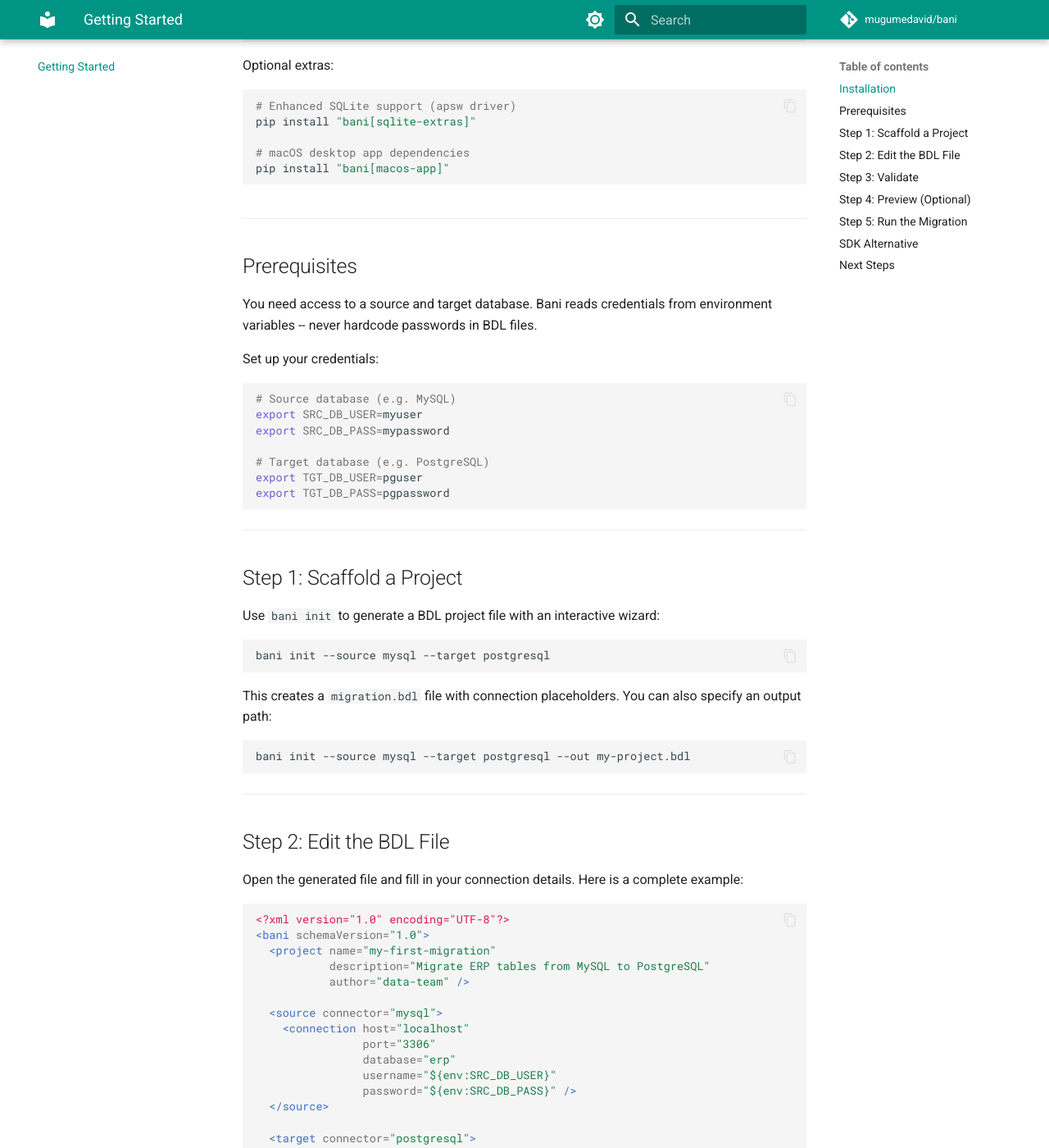
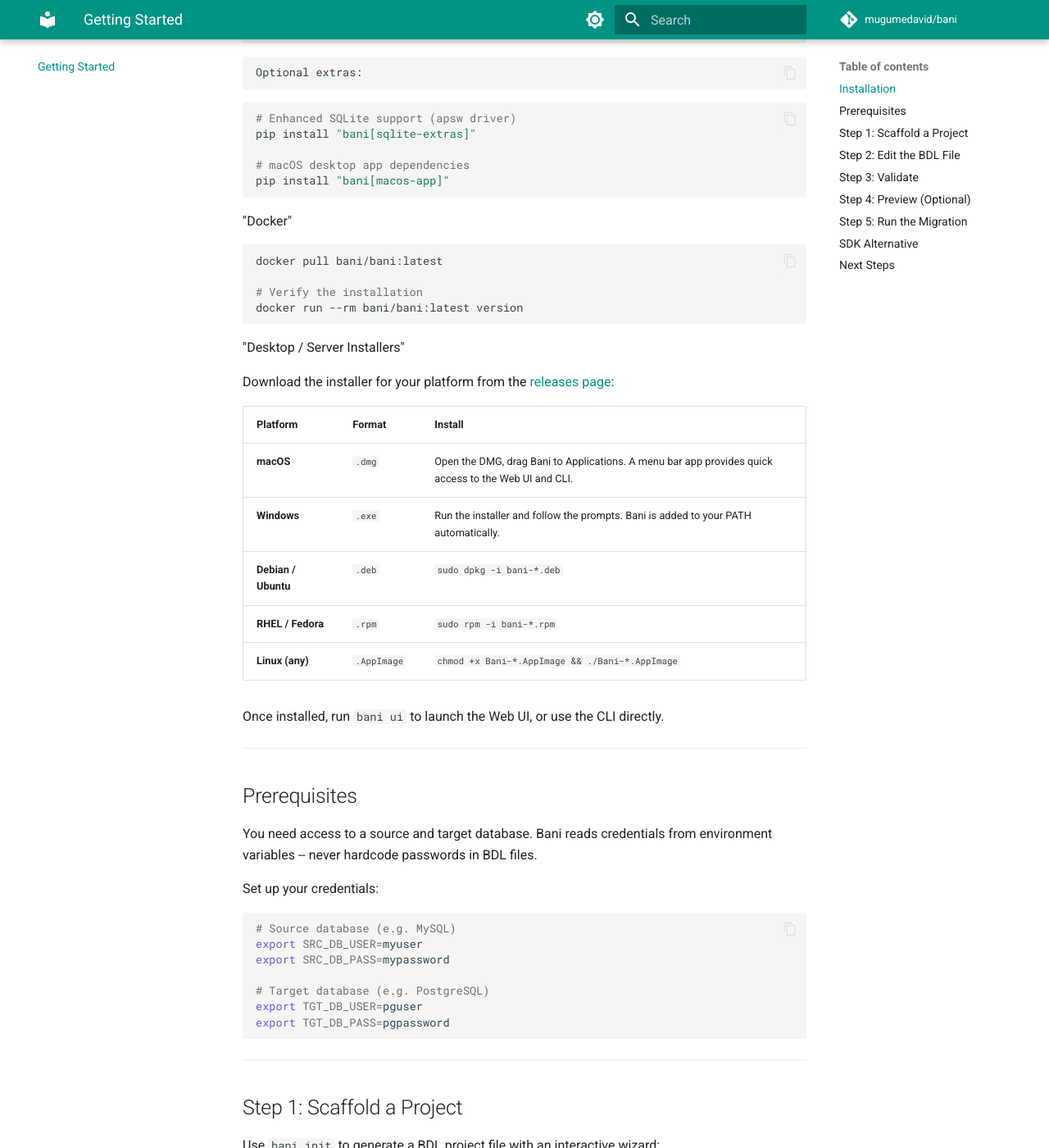
Before and after one commit to mugumedavid/bani, an MkDocs documentation site: the page built from docs/getting-started.md, in a window 1280 px wide and 1400 px high, scrolled down 501 px. Shown: the whole window at 82% size. Built offline with MkDocs 1.6.1 and Material for MkDocs 9.7.7, drawn with Linux system fonts in a browser that asks for light colours; comment, search, counter and statistics services are not loaded; the version menu is left out; some of the changed text lies outside the part shown.

Commit message:
fix: Windows installer now launches Web UI after install
- Add bani-ui.vbs hidden launcher (pythonw.exe, no console window)
- Desktop shortcut "Bani" launches Web UI in browser
- Post-install auto-launches Web UI instead of just printing version
- Getting Started docs now list all platform installers (macOS/Windows/Linux)

Co-Authored-By: Claude Opus 4.6 (1M context) <noreply@anthropic.com>

````diff
--- a/docs/getting-started.md
+++ b/docs/getting-started.md
@@ -6,38 +6,48 @@ This guide walks you through installing Bani and running your first database mig
 
 ## Installation
 
-=== "pip / uv"
+"pip / uv"
 
-    ```bash
-    # Using pip
-    pip install bani
+```bash
+# Using pip
+pip install bani
 
-    # Using uv (recommended for faster installs)
-    uv pip install bani
-    ```
+# Using uv (recommended for faster installs)
+uv pip install bani
+```
 
     Optional extras:
 
-    ```bash
-    # Enhanced SQLite support (apsw driver)
-    pip install "bani[sqlite-extras]"
+```bash
+# Enhanced SQLite support (apsw driver)
+pip install "bani[sqlite-extras]"
 
-    # macOS desktop app dependencies
-    pip install "bani[macos-app]"
-    ```
+# macOS desktop app dependencies
+pip install "bani[macos-app]"
+```
 
-=== "Docker"
+"Docker"
 
-    ```bash
-    docker pull bani/bani:latest
+```bash
+docker pull bani/bani:latest
 
-    # Verify the installation
-    docker run --rm bani/bani:latest version
-    ```
+# Verify the installation
+docker run --rm bani/bani:latest version
+```
 
-=== "macOS App"
+"Desktop / Server Installers"
 
-    Download the `.dmg` from the [releases page](https://github.com/mugumedavid/bani/releases), open it, and drag Bani to your Applications folder. The menu bar app provides quick access to the Web UI and CLI.
+Download the installer for your platform from the [releases page](https://github.com/mugumedavid/bani/releases):
+
+| Platform | Format | Install |
+|---|---|---|
+| **macOS** | `.dmg` | Open the DMG, drag Bani to Applications. A menu bar app provides quick access to the Web UI and CLI. |
+| **Windows** | `.exe` | Run the installer and follow the prompts. Bani is added to your PATH automatically. |
+| **Debian / Ubuntu** | `.deb` | `sudo dpkg -i bani-*.deb` |
+| **RHEL / Fedora** | `.rpm` | `sudo rpm -i bani-*.rpm` |
+| **Linux (any)** | `.AppImage` | `chmod +x Bani-*.AppImage && ./Bani-*.AppImage` |
+
+Once installed, run `bani ui` to launch the Web UI, or use the CLI directly.
 
 ---
 
@@ -77,14 +87,13 @@ bani init --source mysql --target postgresql --out my-project.bdl
 
 ## Step 2: Edit the BDL File
 
-Open the generated file and fill in your connection details. Here is a complete example:
+Open the generated file and fill in your connection details. Here is a complete but simple example:
 
 ```xml
 <?xml version="1.0" encoding="UTF-8"?>
 <bani schemaVersion="1.0">
   <project name="my-first-migration"
-           description="Migrate ERP tables from MySQL to PostgreSQL"
-           author="data-team" />
+           description="Migrate ERP tables from MySQL to PostgreSQL" />
 
   <source connector="mysql">
     <connection host="localhost"
@@ -102,24 +111,11 @@ Open the generated file and fill in your connection details. Here is a complete
                 password="${env:TGT_DB_PASS}" />
   </target>
 
-  <options>
-    <batchSize>100000</batchSize>
-    <parallelWorkers>4</parallelWorkers>
-    <onError>log-and-continue</onError>
-  </options>
-
-  <tables mode="include">
-    <table sourceName="customers" targetName="customers" />
-    <table sourceName="orders" targetName="orders">
-      <filter>WHERE status != 'CANCELLED'</filter>
-    </table>
-    <table sourceName="products" targetName="products" />
-  </tables>
 </bani>
 ```
 
 !!! tip "Credential security"
-    Credentials use `${env:VAR_NAME}` syntax. Bani resolves these from the process environment at runtime. Never embed plaintext passwords in BDL files.
+    Credentials use `${env:VAR_NAME}` syntax. Bani resolves these from the process environment at runtime. Though it is supported, never embed plaintext passwords in BDL files.
 
 ---
 
````
Also changed, not shown: 2 other files.
